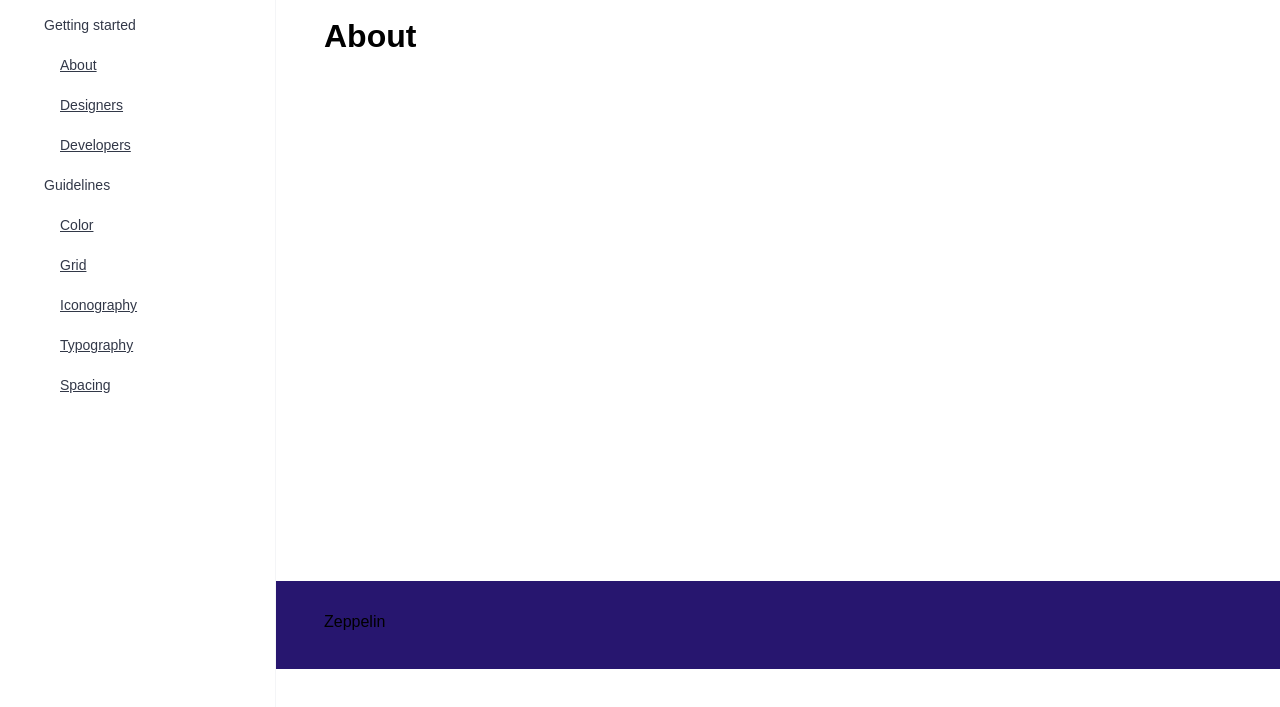
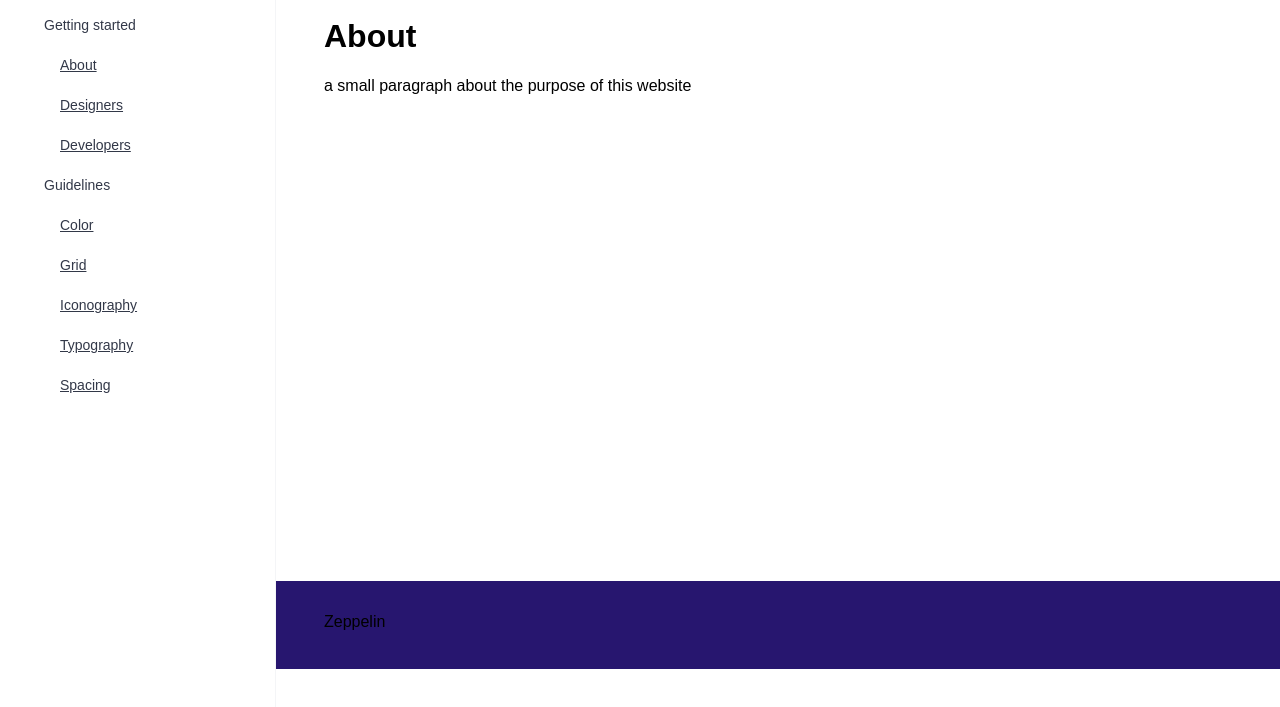
Before and after one commit to zepdev/design-system-website, a Gatsby site: page /content/getting-started/about/ in a window 1280 px wide. Shown: the part 131-838 px from the top of the page. Built offline with nearby package versions, Linux system fonts and the light colour scheme; Gatsby itself is replaced by a stand-in of ours.

Commit message:
added dummy text to about page, fixed lint issues

```diff
--- a/src/components/Button.jsx
+++ b/src/components/Button.jsx
@@ -8,6 +8,7 @@ class Button extends Component {
     const className = classNames(
       'zds-button',
       {
+        // eslint-disable-next-line
         ['zds-button__full']: fullWidth,
       },
       classNameProp
--- a/src/components/SidebarNav.jsx
+++ b/src/components/SidebarNav.jsx
@@ -1,5 +1,4 @@
 import React from 'react'
-import PropTypes from 'prop-types'
 import navigation from '../data/navigation.json'
 import SidebarNavItem from './SidebarNavItem.jsx'
 
@@ -11,6 +10,4 @@ const SidebarNav = () => (
   </ul>
 )
 
-SidebarNav.propTypes = {}
-
 export default SidebarNav
--- a/src/content/getting-started/about.md
+++ b/src/content/getting-started/about.md
@@ -4,3 +4,5 @@ title: About
 ---
 
 # About
+
+a small paragraph about the purpose of this website
```
